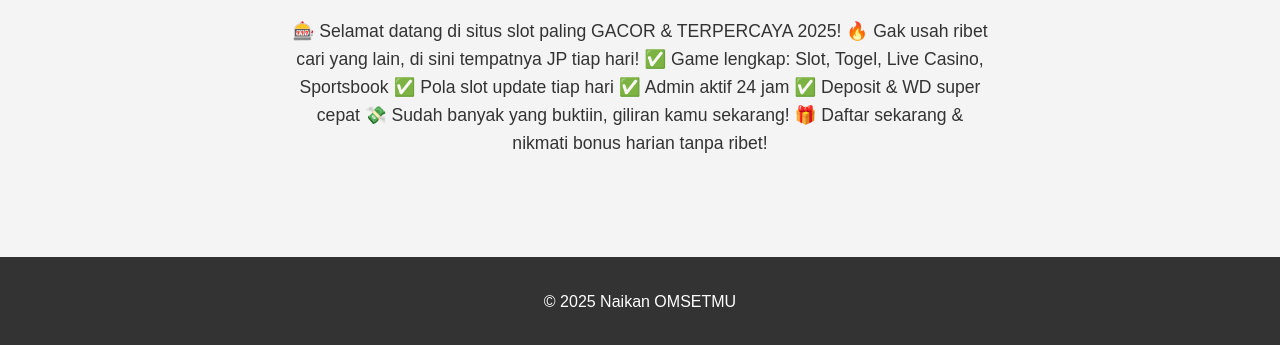
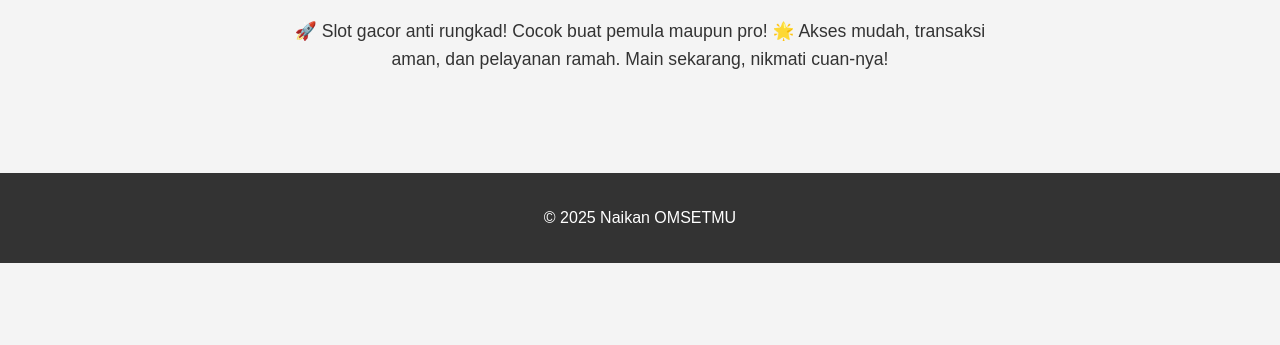
Before and after one commit to starhub-web/STARHUB, a plain HTML site: page index.html in a window 1280 px wide. Shown: the part 527-872 px from the top of the page. After the commit the page ends 800 px from the top, so only its background shows below. Drawn offline with Linux system fonts and the light colour scheme.

Commit message:
Update index.html

```diff
--- a/index.html
+++ b/index.html
@@ -3,7 +3,8 @@
 <head>
   <meta charset="UTF-8">
   <meta name="viewport" content="width=device-width, initial-scale=1.0">
-  <title>Landing Page Belajar</title>
+  <title>Selamat datang di situs slot paling GACOR & TERPERCAYA 2025!
+🔥 Gak usah ribet cari yang lain, di sini tempatnya JP tiap hari!</title>
   <style>
     body {
       margin: 0;
@@ -86,18 +87,10 @@
 
   <section>
     <h2>OMSET288 SLOT NOMOR 1 DI INDONESIA</h2>
-    <p>
-     🎰 Selamat datang di situs slot paling GACOR & TERPERCAYA 2025!
-🔥 Gak usah ribet cari yang lain, di sini tempatnya JP tiap hari!
-
-✅ Game lengkap: Slot, Togel, Live Casino, Sportsbook
-✅ Pola slot update tiap hari
-✅ Admin aktif 24 jam
-✅ Deposit & WD super cepat
-
-💸 Sudah banyak yang buktiin, giliran kamu sekarang!
-🎁 Daftar sekarang & nikmati bonus harian tanpa ribet!
-    </p>
+    <p>🚀 Slot gacor anti rungkad!
+Cocok buat pemula maupun pro!
+🌟 Akses mudah, transaksi aman, dan pelayanan ramah.
+Main sekarang, nikmati cuan-nya!</p>
   </section>
 
   <footer>
```
